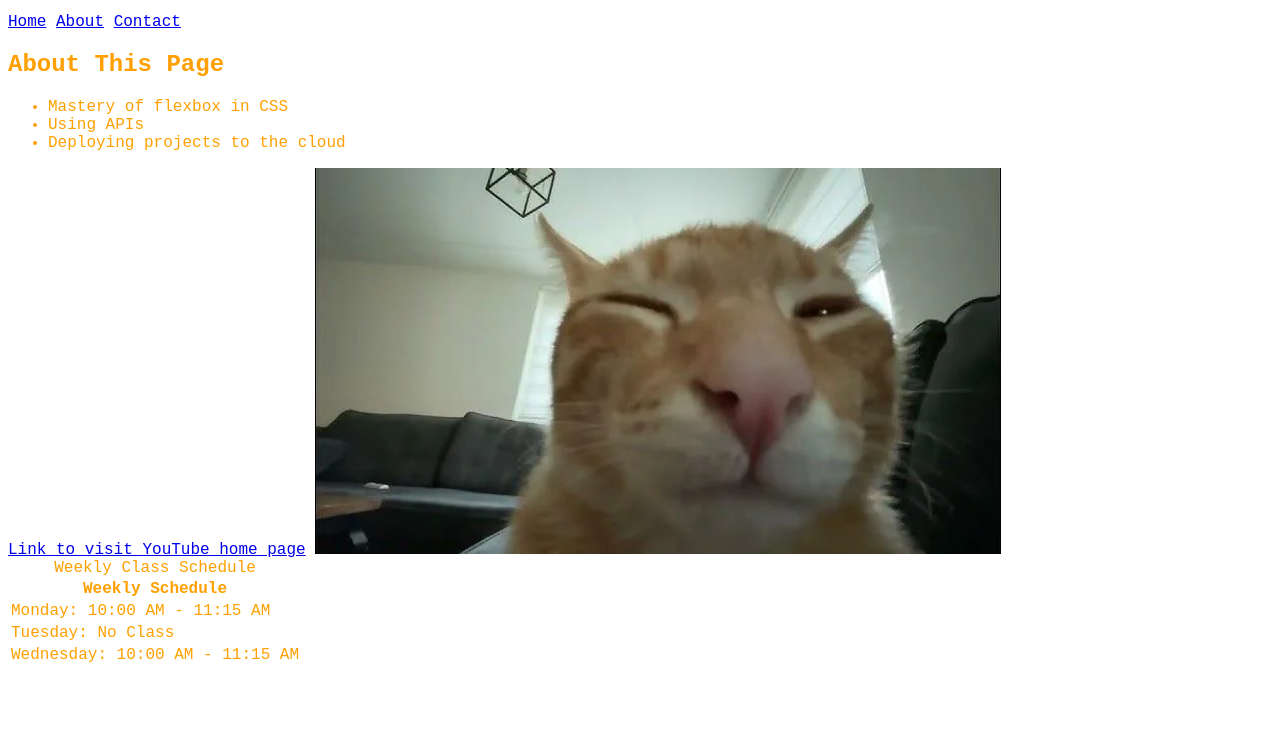
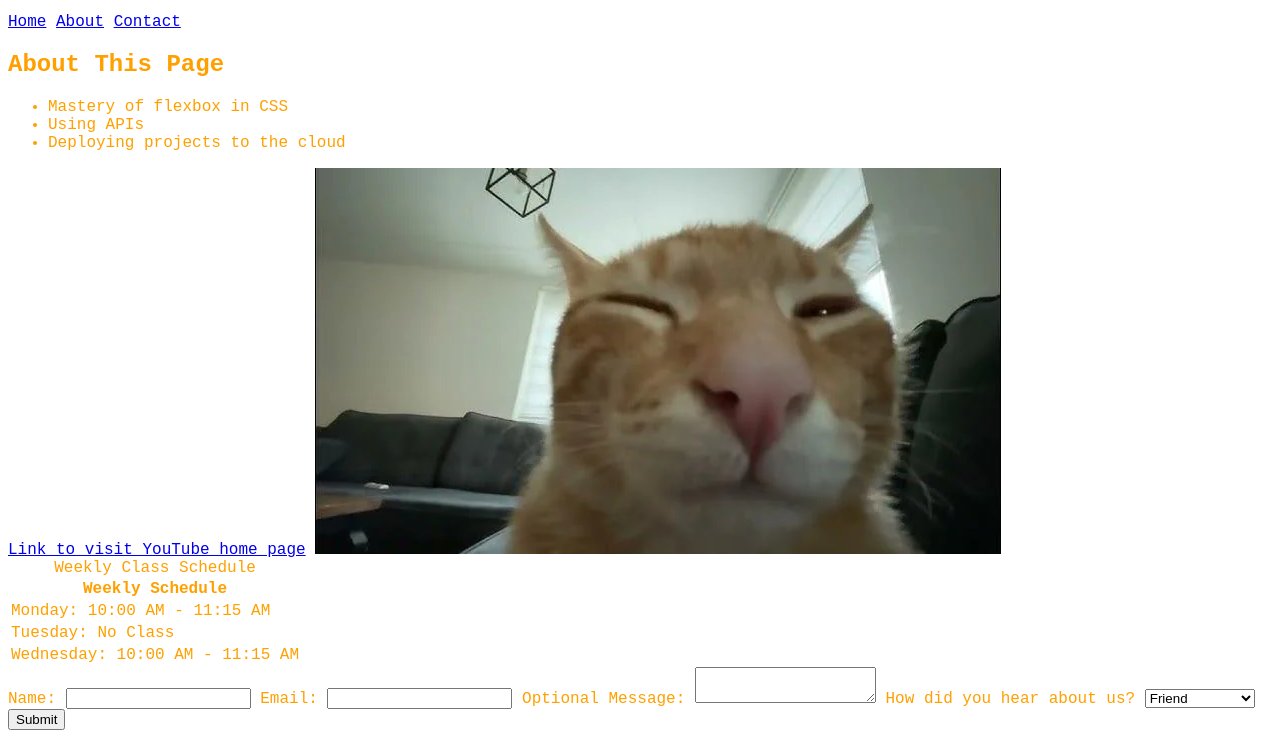
Before and after one commit to jzszymczak/web-dev-labs, a plain HTML site: page index.html in a window 1280 px wide. Shown: the part 101-839 px from the top of the page. Before the commit the page ends 800 px from the top, so only its background shows below. Drawn offline with Linux system fonts and the light colour scheme.

Commit message:
Added a form in index.html

```diff
--- a/index.html
+++ b/index.html
@@ -50,6 +50,25 @@
                 </tr>
             </tbody>
         </table>
+        <form>
+            <label for="name">Name:</label>
+            <input type="text" id="name" name="name" required>
+
+            <label for="email">Email:</label>
+            <input type="email" id="email" name="email" required>
+
+            <label for="message">Optional Message:</label>
+            <textarea id="message" name="message"></textarea>
+
+            <label for="referral">How did you hear about us?</label>
+            <select id="referral" name="referral">
+                <option value="friend">Friend</option>
+                <option value="social">Social Media</option>
+                <option value="search">Search Engine</option>
+            </select>
+
+            <button type="submit">Submit</button>
+        </form>
     </main>
 
 </body>
```
